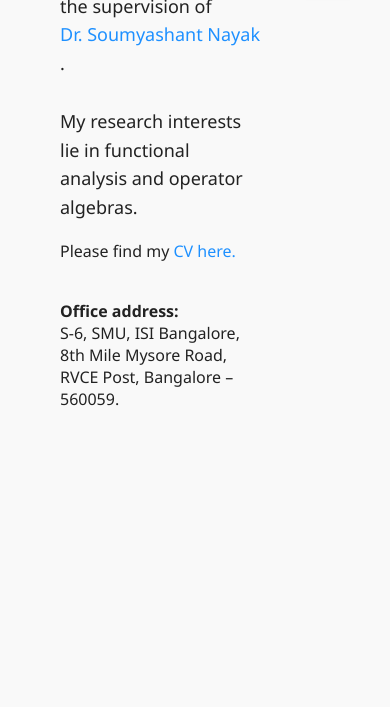
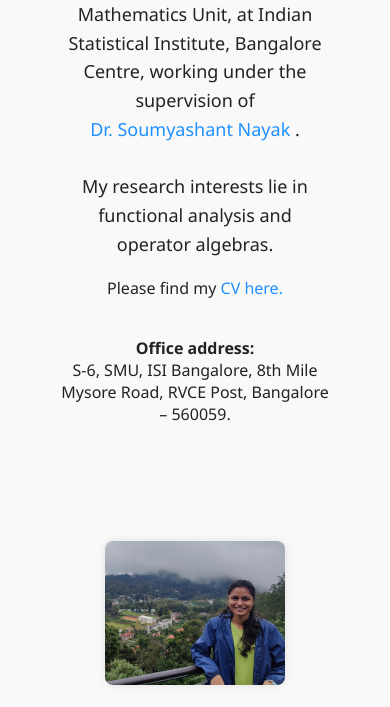
Before and after one commit to ShekhawatRenu/ShekhawatRenu, a plain HTML site: page index.html in a window 390 px wide. Shown: the part 514-1221 px from the top of the page. Before the commit the page ends 980 px from the top, so only its background shows below. Drawn offline with Linux system fonts and the light colour scheme.

Commit message:
Make research page mobile responsive

```diff
--- a/styles.css
+++ b/styles.css
@@ -172,3 +172,24 @@ nav a:active {
   color: #003366;
   text-decoration: none;
 }
+
+@media (max-width: 768px) {
+  .main-container {
+    flex-direction: column;
+    align-items: center;
+  }
+
+  .left-column, .right-column {
+    width: 100%;
+    text-align: center;
+  }
+
+  .right-column {
+    margin-top: 20px;
+  }
+
+  nav a {
+    display: block;
+    margin: 10px 0;
+  }
+}
```
Also changed, not shown: research.html (+1 -0 lines).
